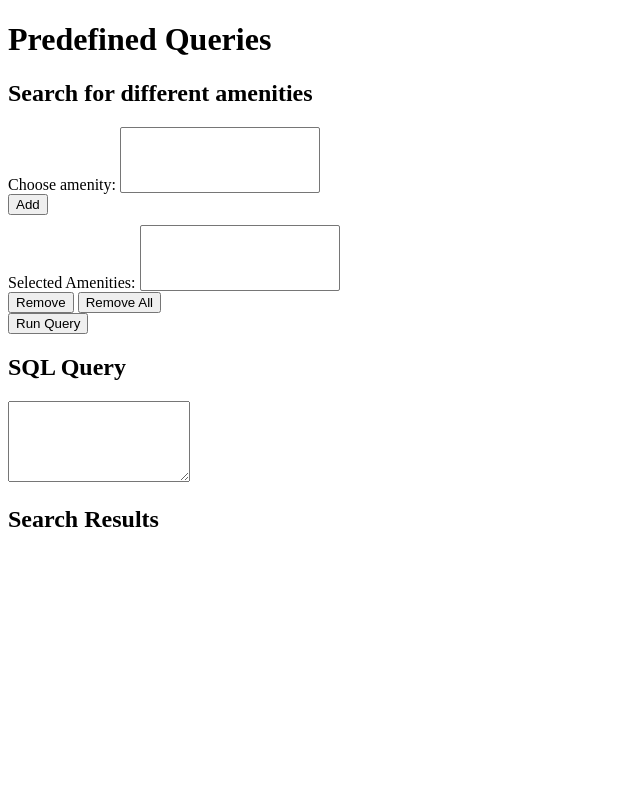
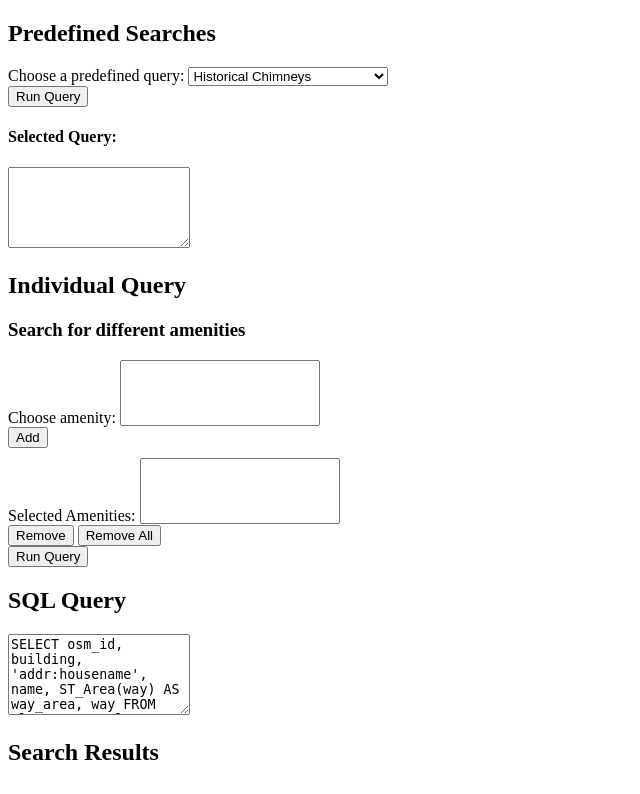
Before and after one commit to looopic/DSProject, a Flask app: page /querrys in a window 1280 px wide. Shown: the part 63-857 px from the top of the page, without its empty margins (0-640 px from the left). Before the commit the page ends 590 px from the top, so only its background shows below. Run offline with Flask 3, Linux system fonts and the light colour scheme; data that the repository does not hold is empty; some libraries are stand-ins or nearby versions.

Commit message:
Querry changes - the last one?

```diff
--- a/app.py
+++ b/app.py
@@ -192,7 +192,6 @@ def process_query():
     try:
         selected_amenities = request.json.get("selectedAmenities")
 
-        # Check if selected_amenities is empty, if so, return an empty result
         if not selected_amenities:
             return jsonify([])
 
@@ -204,7 +203,6 @@ def process_query():
         conn = get_db_connection()
         cur = conn.cursor()
 
-        # Execute the query with the selected amenities
         cur.execute(query, selected_amenities)
         results = cur.fetchall()
 
@@ -217,8 +215,27 @@ def process_query():
 
 @app.route("/result", methods=["GET"])
 def show_results():
-    # If the user tries to access the results page directly without submitting the form
     return redirect(url_for("querrys"))
+
+
+@app.route("/predefined_query", methods=["POST"])
+def predefined_query():
+    selected_query = request.json.get("selectedQuery")
+
+    if selected_query == "historicalChimneys":
+        query = "SELECT osm_id, building, historic, man_made, ST_Area(way) AS way_area, way FROM planet_osm_polygon WHERE historic = 'industrial' AND man_made = 'chimney';"
+    elif selected_query == "commercialBuildings":
+        query = "SELECT osm_id, building, historic, man_made, ST_Area(way) AS way_area, way FROM planet_osm_polygon WHERE man_made = 'works' AND building IS NOT NULL AND historic IS NULL;"
+    elif selected_query == "schools":
+        query = "SELECT osm_id, building, historic, man_made, ST_Area(way) AS way_area, way FROM planet_osm_polygon WHERE amenity = 'school';"
+
+    conn = get_db_connection()
+    cur = conn.cursor()
+    cur.execute(query)
+    results = cur.fetchall()
+    conn.close()
+
+    return jsonify(results)
 
 
 if __name__ == "__main__":
--- a/static/query.js
+++ b/static/query.js
@@ -1,4 +1,3 @@
-// query.js
 
 function addAmenity() {
     var amenitySelect = document.getElementById("amenity");
@@ -16,11 +15,8 @@ function addAmenity() {
             }
         }
     }
-
-    // Nachdem die Amenities hinzugefügt wurden, aktualisiere die SQL-Abfrage
     updateSQLQuery();
 }
-
 
 function removeAmenity() {
     var selectedAmenitiesSelect = document.getElementById("selectedAmenities");
@@ -29,23 +25,16 @@ function removeAmenity() {
         var option = selectedAmenitiesSelect.options[i];
         if (option.selected) {
             selectedAmenitiesSelect.remove(i);
-            i--; // Adjust index after removal
+            i--;
         }
     }
-
-    // Nachdem die Amenities entfernt wurden, aktualisiere die SQL-Abfrage
     updateSQLQuery();
 }
-
 
 function removeAllAmenities() {
     var selectedAmenitiesSelect = document.getElementById("selectedAmenities");
     selectedAmenitiesSelect.innerHTML = "";
-
-    // Nachdem die Amenities entfernt wurden, aktualisiere die SQL-Abfrage
     updateSQLQuery();
-
-    // Setze das sqlQuery-Feld auf einen leeren String
     $("#sqlQuery").val("");
 }
 
@@ -56,15 +45,12 @@ function runQuery() {
     for (var i = 0; i < selectedAmenitiesSelect.options.length; i++) {
         selectedAmenities.push(selectedAmenitiesSelect.options[i].value);
     }
-
-    // Send selected amenities to the server using AJAX
     $.ajax({
         type: "POST",
         url: "/result",
         contentType: "application/json;charset=UTF-8",
         data: JSON.stringify({ selectedAmenities: selectedAmenities }),
         success: function (response) {
-            // Call function to display results directly in the DOM
             displayQueryResultsInDOM(response);
         },
         error: function (error) {
@@ -74,11 +60,8 @@ function runQuery() {
 }
 
 function displayQueryResultsInDOM(results) {
-    // Clear existing rows
     var queryResultsTable = document.getElementById("queryResults");
     queryResultsTable.innerHTML = "";
-
-    // Create header row
     var headerRow = document.createElement("tr");
     var headerTitles = ["OSM ID", "Building", "Housename", "Name", "Way Area", "Way"];
     for (var i = 0; i < headerTitles.length; i++) {
@@ -87,8 +70,6 @@ function displayQueryResultsInDOM(results) {
         headerRow.appendChild(th);
     }
     queryResultsTable.appendChild(headerRow);
-
-    // Create data rows
     for (var j = 0; j < results.length; j++) {
         var dataRow = document.createElement("tr");
         for (var k = 0; k < results[j].length; k++) {
@@ -100,33 +81,96 @@ function displayQueryResultsInDOM(results) {
     }
 }
 
+function displayGenericQueryResultsInDOM(results) {
+    var queryResultsTable = document.getElementById("queryResults");
+    queryResultsTable.innerHTML = "";
+    if (results.length === 0) {
+        return;
+    }
+
+    // Manuell erstellte Spaltentitel
+    var headerTitles = ["osm_id", "building", "historic", "man_made", "ST_Area", "way"];
+
+    var headerRow = document.createElement("tr");
+
+    for (var i = 0; i < headerTitles.length; i++) {
+        var th = document.createElement("th");
+        th.appendChild(document.createTextNode(headerTitles[i]));
+        headerRow.appendChild(th);
+    }
+
+    queryResultsTable.appendChild(headerRow);
+
+    for (var i = 0; i < results.length; i++) {
+        var dataRow = document.createElement("tr");
+        for (var key in results[i]) {
+            if (results[i].hasOwnProperty(key)) {
+                var td = document.createElement("td");
+                td.appendChild(document.createTextNode(results[i][key]));
+                dataRow.appendChild(td);
+            }
+        }
+        queryResultsTable.appendChild(dataRow);
+    }
+}
+
+
+function runPredefinedQuery() {
+    var selectedQuery = document.getElementById("predefinedQuery").value;
+    var predefinedQuery = getPredefinedQuery(selectedQuery);  // Hier wird die Funktion verwendet, um die vordefinierte Abfrage zu erhalten
+
+    $.ajax({
+        type: "POST",
+        url: "/predefined_query",
+        contentType: "application/json;charset=UTF-8",
+        data: JSON.stringify({ selectedQuery: selectedQuery }),
+        success: function (response) {
+            displayGenericQueryResultsInDOM(response);
+            document.getElementById("selectedQueryDisplay").value = predefinedQuery;  // Anzeigen der vordefinierten Abfrage im Feld
+        },
+        error: function (error) {
+            console.error("Error:", error);
+        }
+    });
+}
 
 function updateSQLQuery() {
-    // Get the selected amenities
     var selectedAmenitiesSelect = document.getElementById("selectedAmenities");
     var selectedAmenities = [];
     for (var i = 0; i < selectedAmenitiesSelect.options.length; i++) {
         selectedAmenities.push(selectedAmenitiesSelect.options[i].value);
     }
-
-    // Build the SQL query with OR conditions for selected amenities
     var query = "SELECT osm_id, building, 'addr:housename', name, ST_Area(way) AS way_area, way FROM planet_osm_polygon";
-
-    // Check if there are selected amenities to filter
     if (selectedAmenities.length > 0) {
         query += " WHERE amenity IN (";
         query += selectedAmenities.map(function (amenity) { return "'" + amenity + "'"; }).join(", ");
         query += ")";
     }
-
     query += ";";
-
-    // Display the SQL query in the textarea
     $("#sqlQuery").val(query);
 }
 
+function getPredefinedQuery(selectedQuery) {
+    switch (selectedQuery) {
+        case "historicalChimneys":
+            return "SELECT osm_id, building, historic, man_made, ST_Area(way) AS way_area, way FROM planet_osm_polygon WHERE historic = 'industrial' AND man_made = 'chimney';";
+        case "commercialBuildings":
+            return "SELECT osm_id, building, historic, man_made, ST_Area(way) AS way_area, way FROM planet_osm_polygon WHERE man_made = 'works' AND building IS NOT NULL AND historic IS NULL;";
+        case "schools":
+            return "SELECT osm_id, building, historic, man_made, ST_Area(way) AS way_area, way FROM planet_osm_polygon WHERE amenity = 'school';";
+        default:
+            return "";
+    }
+}
 
-// Event listener for the "Run Query" button
 document.getElementById("runQueryButton").addEventListener("click", function () {
     runQuery();
 });
+
+document.getElementById("runPredefinedQueryButton").addEventListener("click", function () {
+    runPredefinedQuery();
+});
+
+$("#predefinedQuery").change(function () {
+    updateSQLQuery();
+});
--- a/templates/querrys.html
+++ b/templates/querrys.html
@@ -17,8 +17,30 @@
         <a href="#">About</a>
     </nav>
 
-    <h1>Predefined Queries</h1>
-    <h2>Search for different amenities</h2>
+
+    <h2>Predefined Searches</h2>
+    <div>
+        <div>
+            <form>
+                <label for="predefinedQuery">Choose a predefined query:</label>
+                <select name="predefinedQuery" id="predefinedQuery">
+                    <option value="historicalChimneys">Historical Chimneys</option>
+                    <option value="commercialBuildings">Commercial Buildings</option>
+                    <option value="schools">Schools</option>
+                </select>
+                <br>
+                <input type="button" value="Run Query" onclick="runPredefinedQuery()">
+            </form>
+        </div>
+
+        <div>
+            <h4>Selected Query:</h4>
+            <textarea id="selectedQueryDisplay" rows="5" readonly></textarea>
+        </div>
+    </div>
+
+    <h2>Individual Query</h2>
+    <h3>Search for different amenities</h3>
     <form>
         <label for="amenity">Choose amenity:</label>
         <select name="amenity" id="amenity" multiple>
@@ -52,11 +74,21 @@
 
     <script>
         $(document).ready(function () {
+            // Run the updateSQLQuery function on page load
+            updateSQLQuery();
+
             // Run the updateSQLQuery function when the selected amenities change
             $("#selectedAmenities").change(function () {
                 updateSQLQuery();
             });
+
+            // Run the updateSQLQuery function when the predefined query changes
+            $("#predefinedQuery").change(function () {
+                updateSQLQuery();
+                runPredefinedQuery(); // Führt die vordefinierte Abfrage aus, wenn sich der Wert ändert
+            });
         });
+    </script>
     </script>
 </body>
 
```
